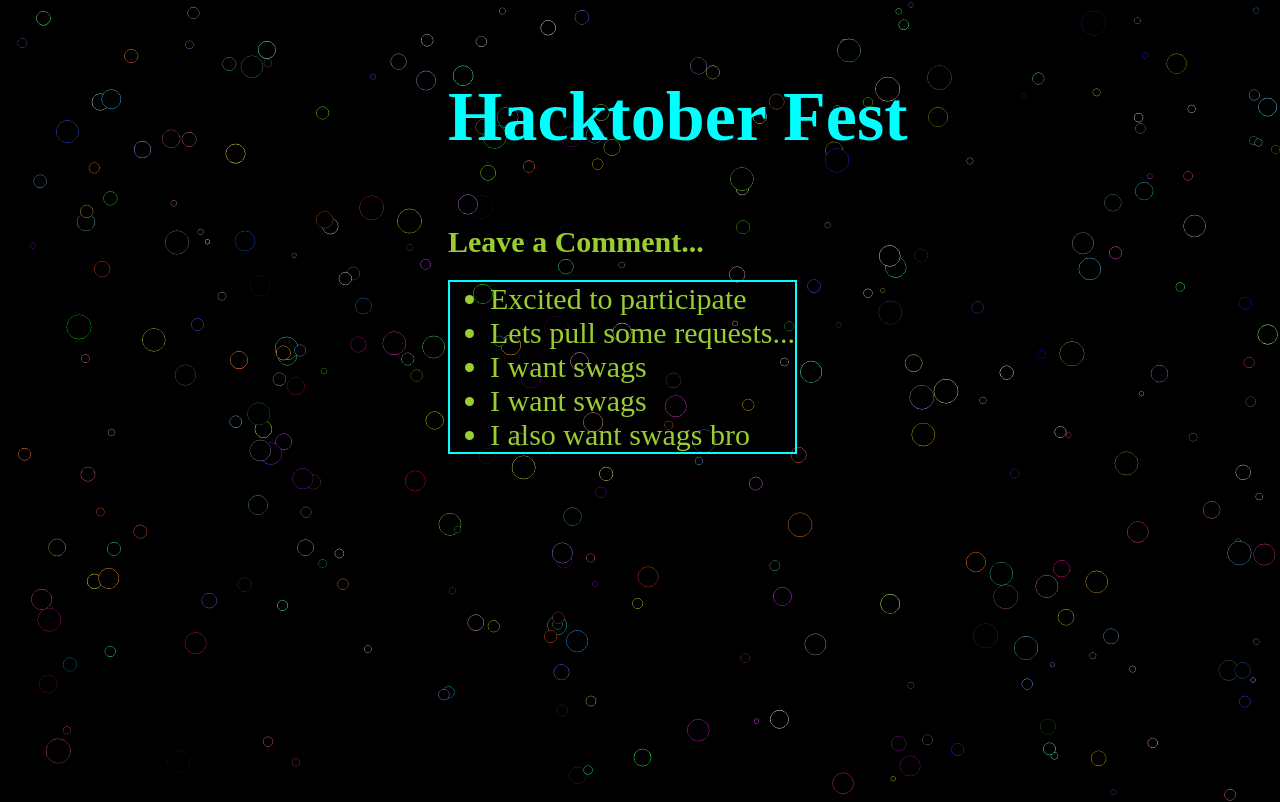
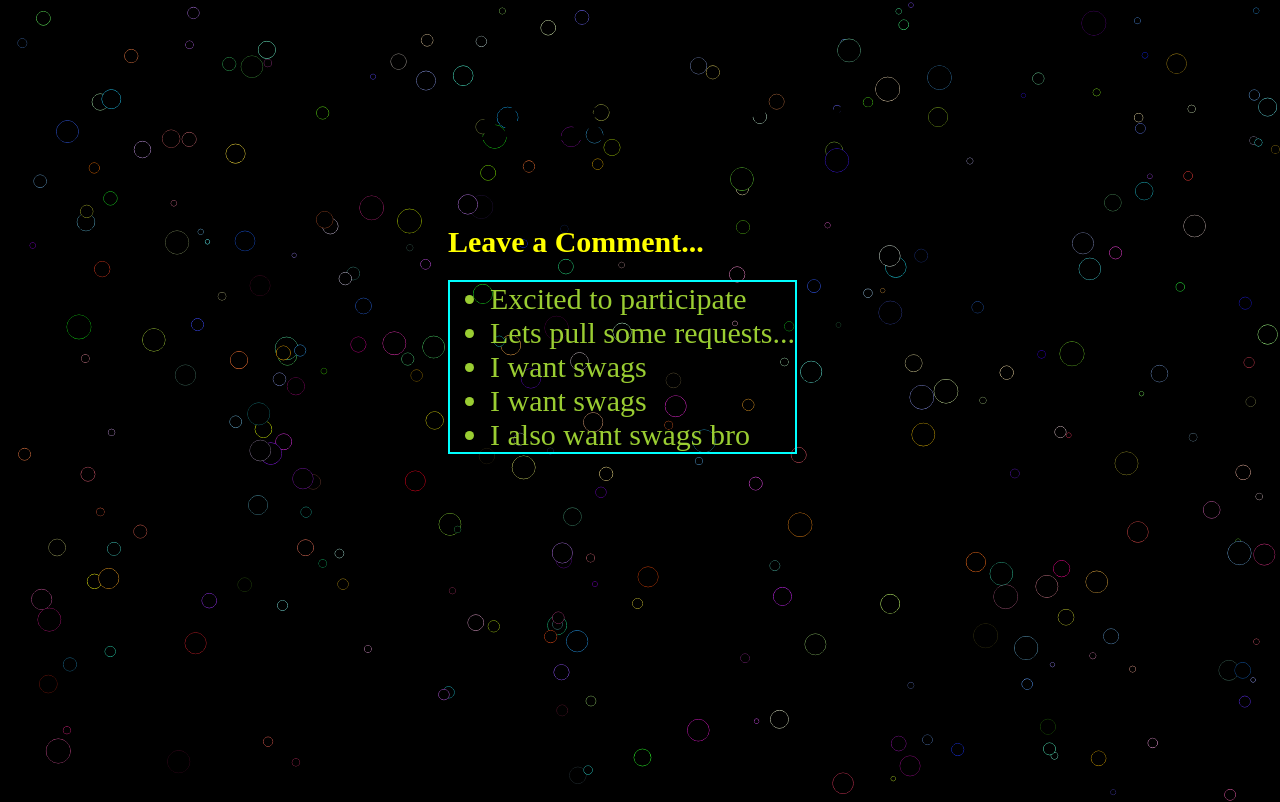
Before and after one commit to vishnu2k60/HacktoberFest2022, a plain HTML site: page Index.html in a window 1280 px wide. Drawn offline with Linux system fonts and the light colour scheme.

Commit message:
updated css.css with some code

```diff
--- a/css.css
+++ b/css.css
@@ -15,7 +15,7 @@ body{
 }
 
 h1{
-    color:cyan;
+    color:black;
     font-size: 70px;
     position: absolute;
 }
@@ -26,7 +26,7 @@ h1{
 }
 
 h2{
-    color:yellowgreen;
+    color:yellow;
     font-size: 30px;
     position: absolute;
 }
```
